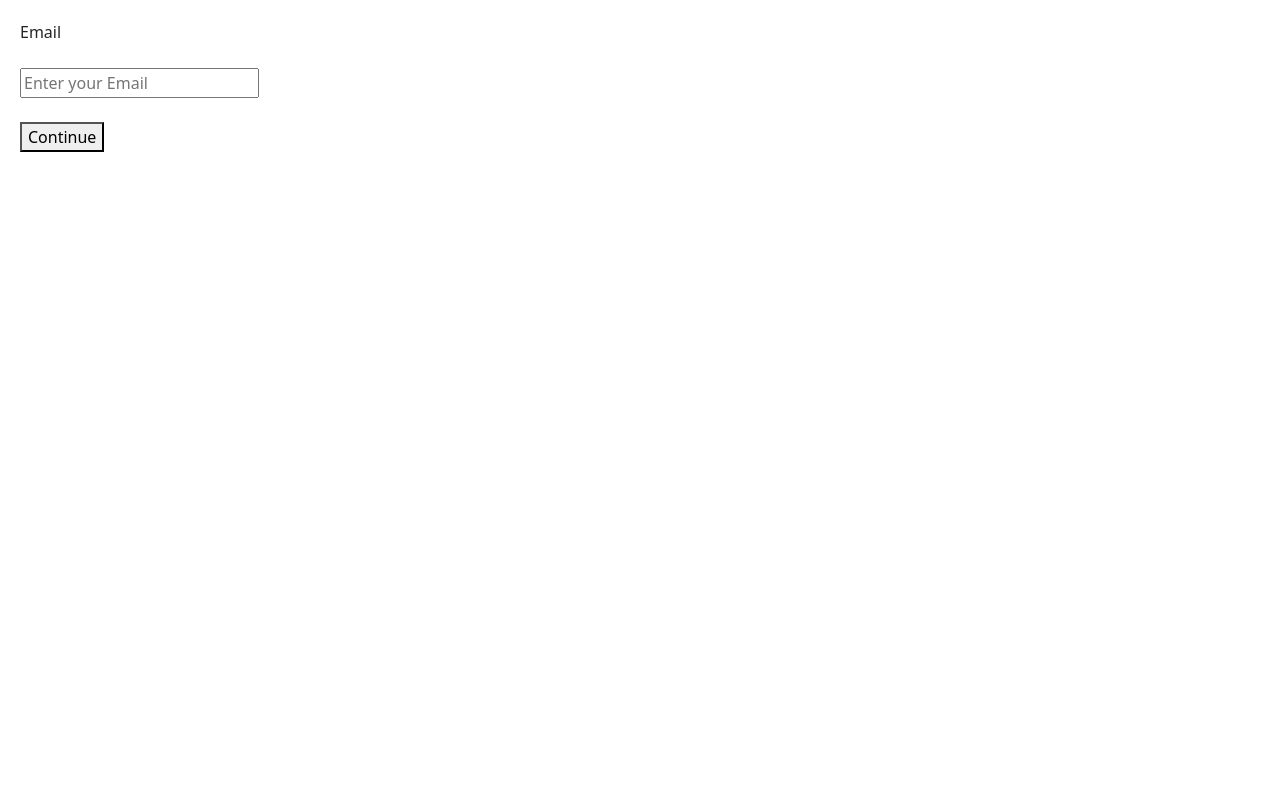
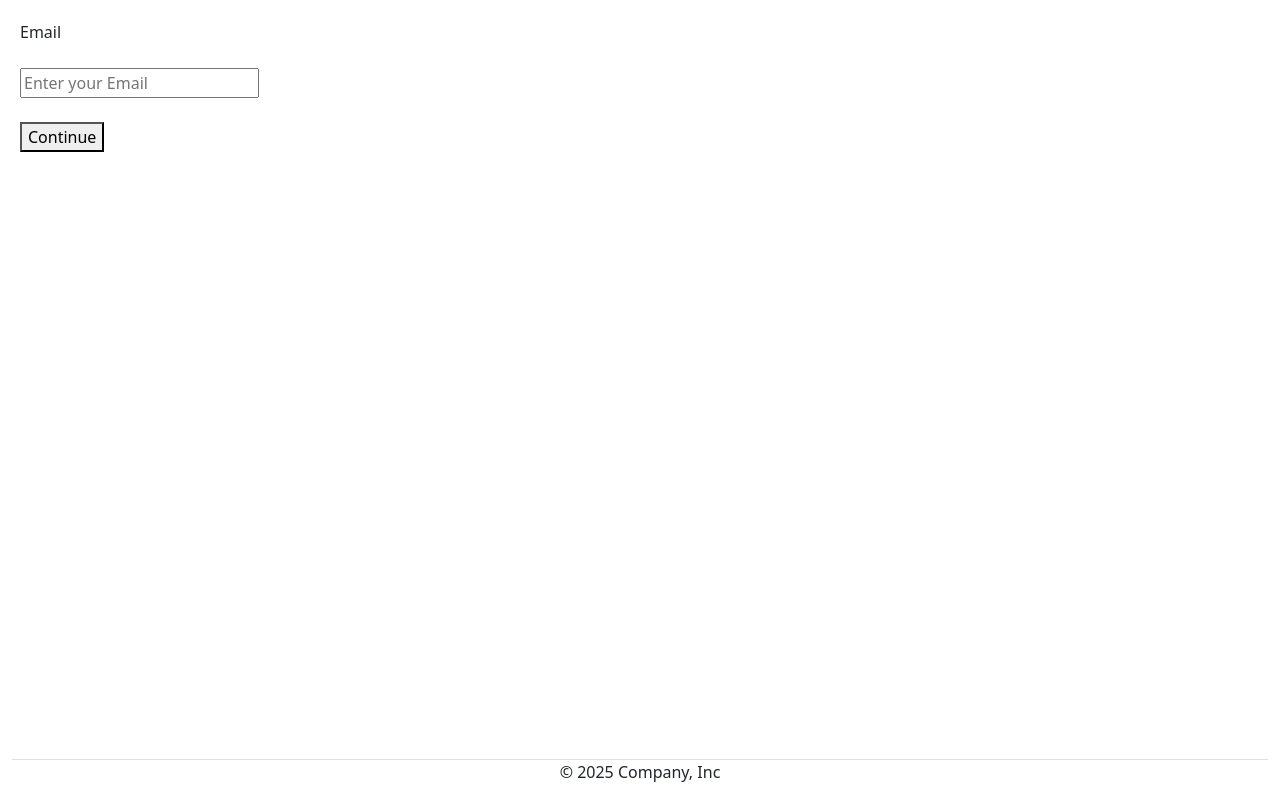
Before and after one commit to priyakotadiya000/learn_react, a React (Vite) app in the folder 5_learn_api_crud_project/: page / in a window 1280 px wide. Built offline with nearby package versions, Linux system fonts and the light colour scheme.

Commit message:
private-public add

```diff
--- a/5_learn_api_crud_project/src/Routes.jsx
+++ b/5_learn_api_crud_project/src/Routes.jsx
@@ -4,26 +4,42 @@ import Loginemail from "./componets/Loginemail";
 import Otp from "./componets/Otp";
 import About from "./componets/About";
 import MainLayout from "./componets/MainLayout";
+import Public from "./componets/public";
+import Private from "./componets/Private";
 
 const AppRoutes = () => {
   return (
     <Routes>
-      <Route path="/" element={<Loginemail />} />
-      <Route path="/otp" element={<Otp />} />
+      <Route
+        path="/"
+        element={
+          <Public>
+            <Loginemail />
+          </Public>
+        }
+      />
+      <Route
+        path="/otp"
+        element={
+          <Public>
+            <Otp />
+          </Public>
+        }
+      />
       <Route
         path="/Home"
         element={
-          <MainLayout>
+          <Private>
             <Home />
-          </MainLayout>
+          </Private>
         }
       />
       <Route
         path="/About"
         element={
-          <MainLayout>
+          <Private>
             <About />
-          </MainLayout>
+          </Private>
         }
       />
     </Routes>
--- /dev/null
+++ b/5_learn_api_crud_project/src/componets/Private.jsx
@@ -0,0 +1,15 @@
+// src/components/PrivateRoute.jsx
+import { Navigate } from "react-router-dom";
+import MainLayout from "./MainLayout";
+
+const Private = ({ children }) => {
+  const isLoggedIn = !!localStorage.getItem("access_token");
+
+  if (!isLoggedIn) {
+    return <Navigate to="/" />;
+  }
+
+  return <MainLayout>{children}</MainLayout>;
+};
+
+export default Private;
--- /dev/null
+++ b/5_learn_api_crud_project/src/componets/public.jsx
@@ -0,0 +1,27 @@
+// src/components/PublicRoute.jsx
+import { Navigate } from "react-router-dom";
+import Footer from "./Footer";
+
+const Public = ({ children }) => {
+  const isLoggedIn = !!localStorage.getItem("access_token");
+
+  if (isLoggedIn) {
+    return <Navigate to="/home" />;
+  }
+
+  return (
+    <div>
+      <div
+        style={{
+          minHeight: "calc(100vh - 40px)", // adjust for footer height
+          paddingBottom: "40px",
+        }}
+      >
+        {children}
+      </div>
+      <Footer />
+    </div>
+  );
+};
+
+export default Public;
```
